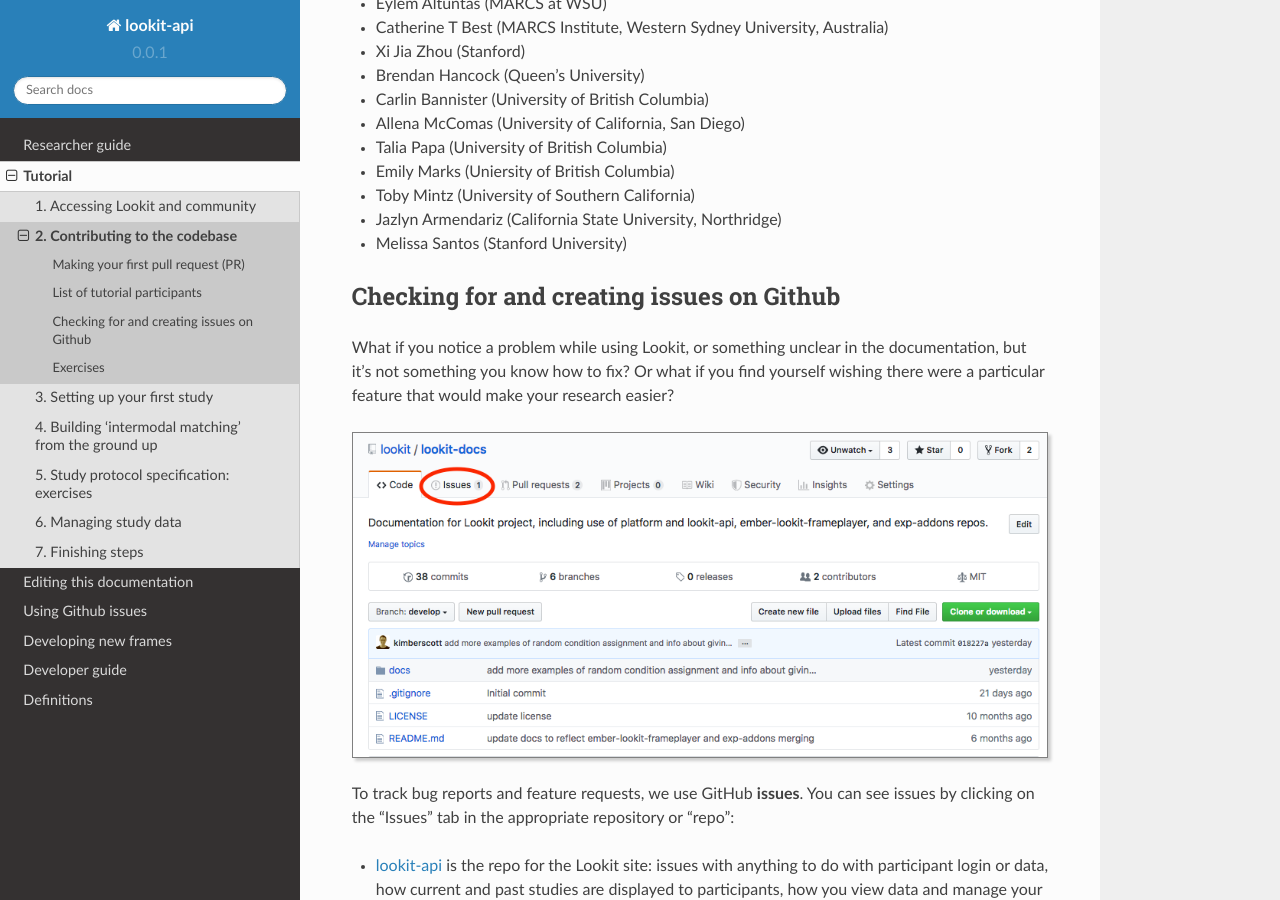
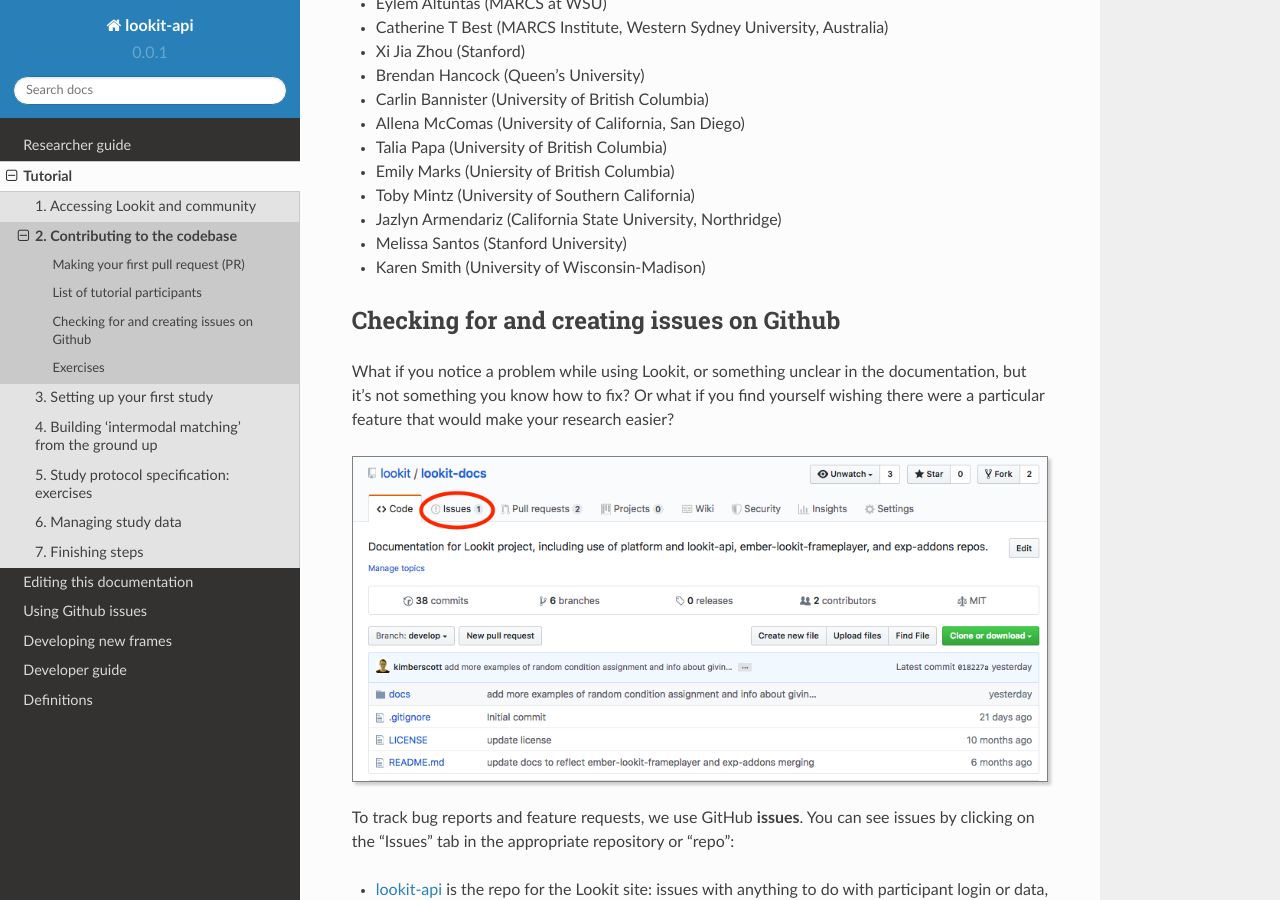
Before and after one commit to lookit/lookit-docs, a Sphinx documentation site: the page built from docs/source/tutorial-contributing.rst, in a window 1280 px wide and 900 px high, scrolled down 5553 px. Built offline with Sphinx 7.4.7 and the Read the Docs theme 2.0.0, drawn with Linux system fonts in a browser that asks for light colours.

Commit message:
Add tutorial participant to the list

```diff
--- a/docs/source/tutorial-contributing.rst
+++ b/docs/source/tutorial-contributing.rst
@@ -136,6 +136,7 @@
 - Toby Mintz (University of Southern California)
 - Jazlyn Armendariz (California State University, Northridge)
 - Melissa Santos (Stanford University)
+- Karen Smith (University of Wisconsin-Madison)
 
 .. _Github issues overview:
 
```
